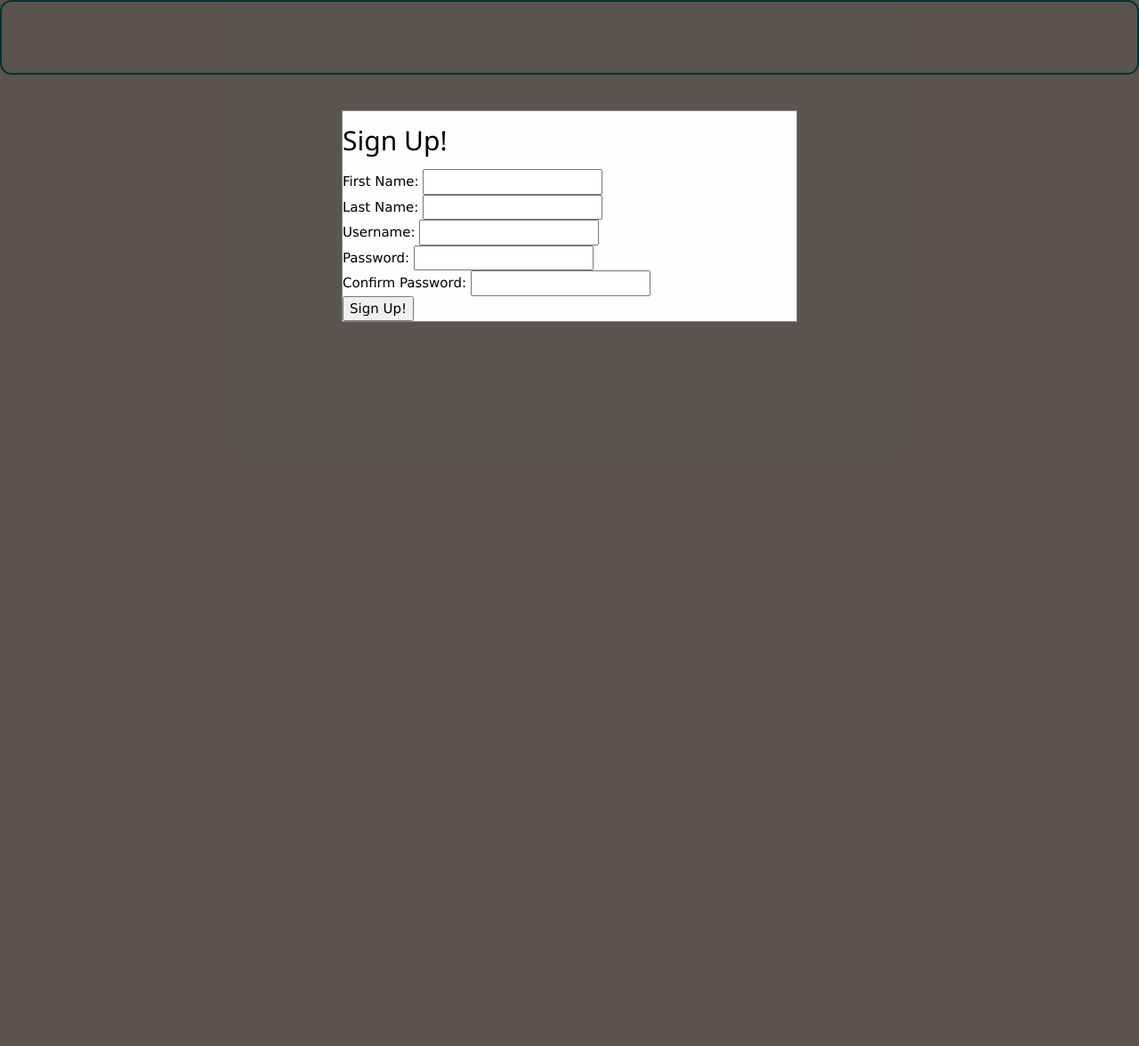
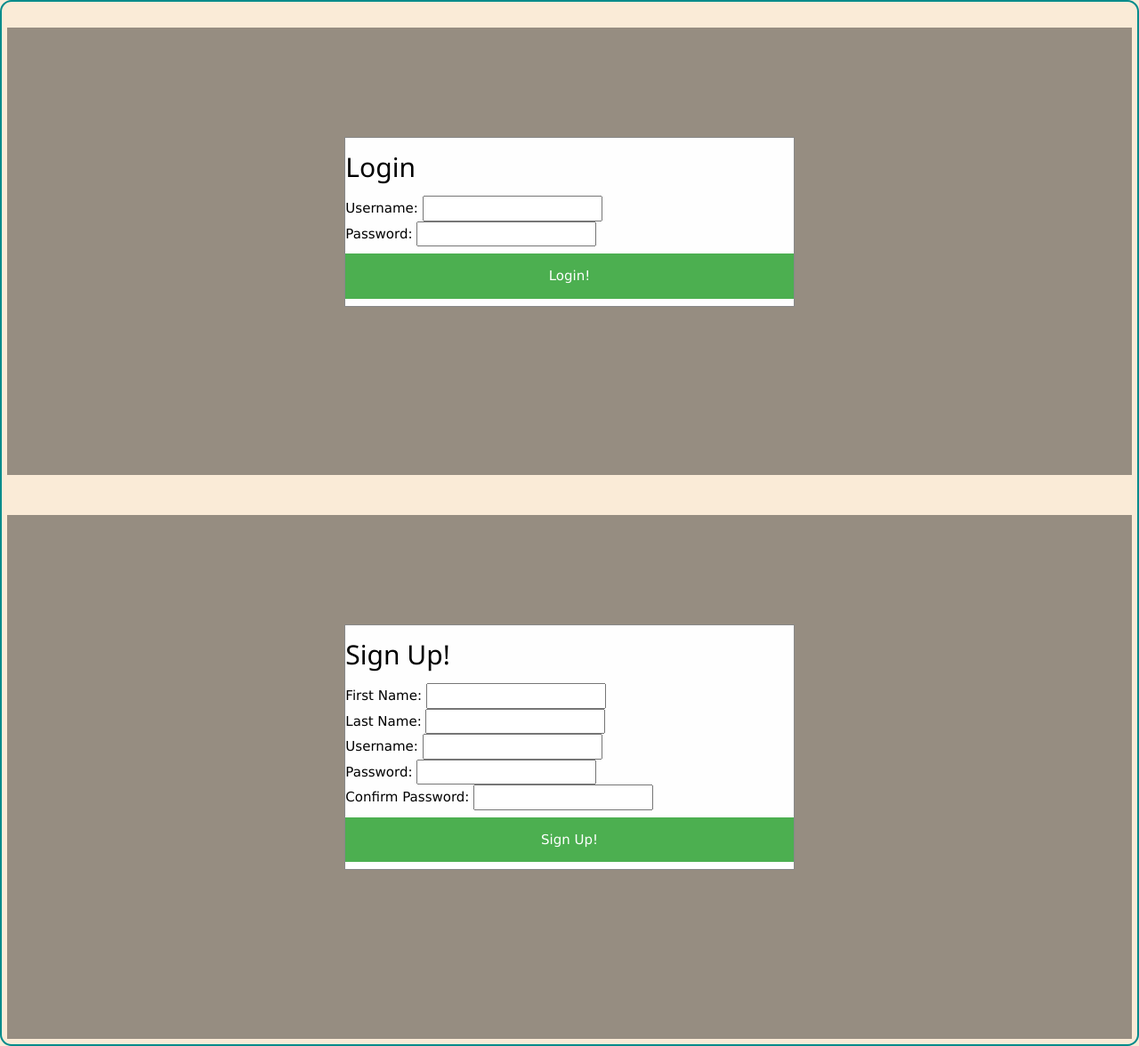
Before and after one commit to Webb-Avery/nodeProject, a web app: file public/login.html in a window 1280 px wide. Shown: the whole page at 89% size. Before the commit the page ends 362 px from the top, so only its background shows below. Run offline with its HTML, style and script files only (its server is not run), Linux system fonts and the light colour scheme.

Commit message:
adding new login

```diff
--- a/public/main.css
+++ b/public/main.css
@@ -10,10 +10,7 @@
 /* The Modal (background) */
 .modal {
 	font-family: Verdana;
-    position: fixed; /* Stay in place */
-
-    left: 0;
-    top: 0;
+    position: inherit;
     width: 100%; /* Full width */
     height: 100%; /* Full height */
     overflow: auto; /* Enable scroll if needed */
@@ -40,3 +37,13 @@
     font-size: 35px;
     font-weight: bold;
 }
+
+.submit {
+  background-color: #4CAF50;
+  color: white;
+  padding: 14px 20px;
+  margin: 8px 0;
+  border: none;
+  cursor: pointer;
+  width: 100%;
+}
```
